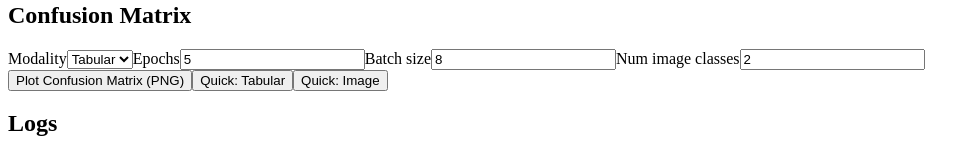
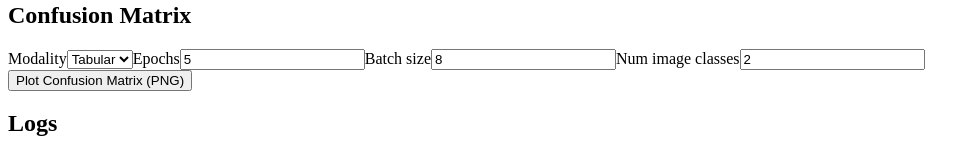
Before and after one commit to stheoulle/Breast-classification-MCP, a React (Vite) app in the folder agent/frontend/: page / in a window 1280 px wide. Shown: the part 246-404 px from the top of the page, without its empty margins (0-980 px from the left). Built offline with nearby package versions, Linux system fonts and the light colour scheme; no server answers; the HTML template or start-up script is replaced by a standard one.

Commit message:
buttons update

```diff
--- a/agent/frontend/src/App.jsx
+++ b/agent/frontend/src/App.jsx
@@ -301,18 +301,6 @@ function App(){
           >
             Plot Confusion Matrix (PNG)
           </button>
-          <button
-            disabled={running}
-            onClick={()=>callTool('/confusion_matrix', { modality: 'tabular', epochs: 3, batch_size: 8, num_img_classes: 2 })}
-          >
-            Quick: Tabular
-          </button>
-          <button
-            disabled={running}
-            onClick={()=>callTool('/confusion_matrix', { modality: 'image', epochs: 2, num_tab_features: 30 })}
-          >
-            Quick: Image
-          </button>
         </div>
         {cmImageUrl && (
           <div className="preview">
```
